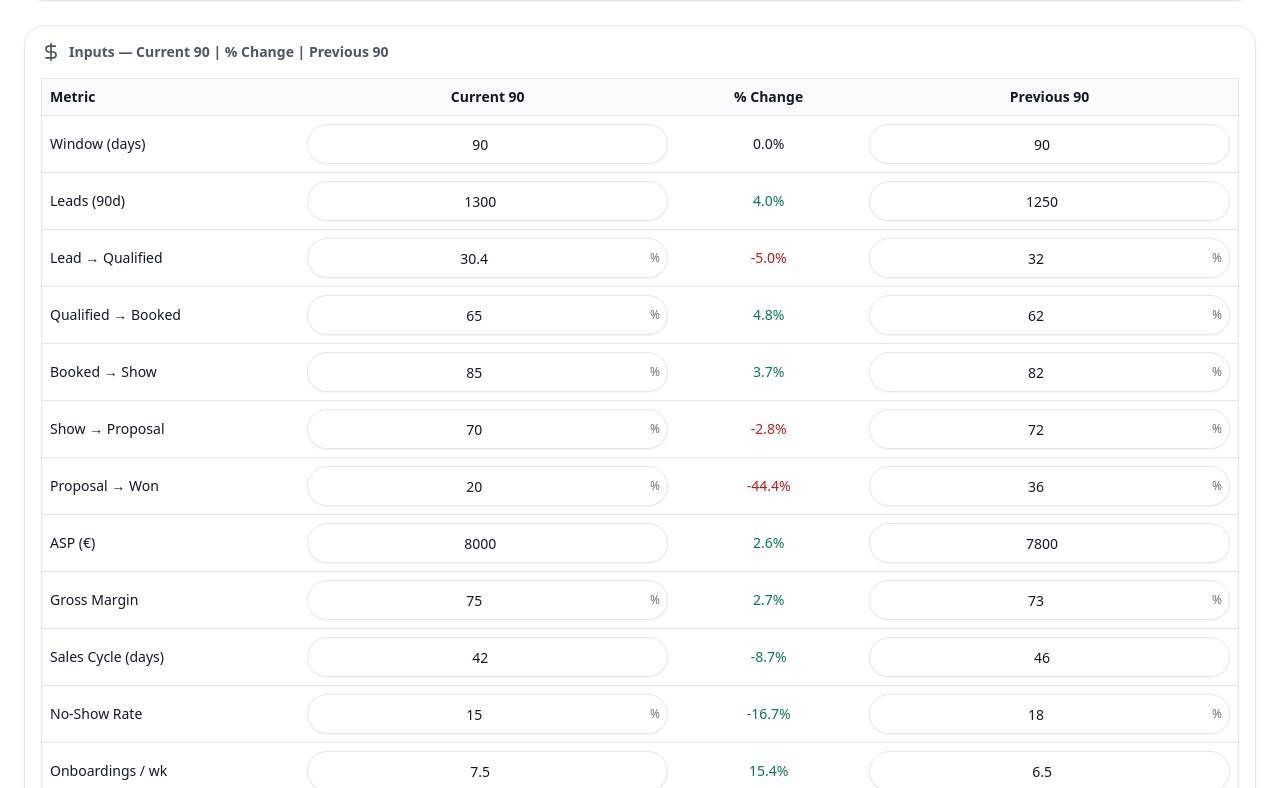
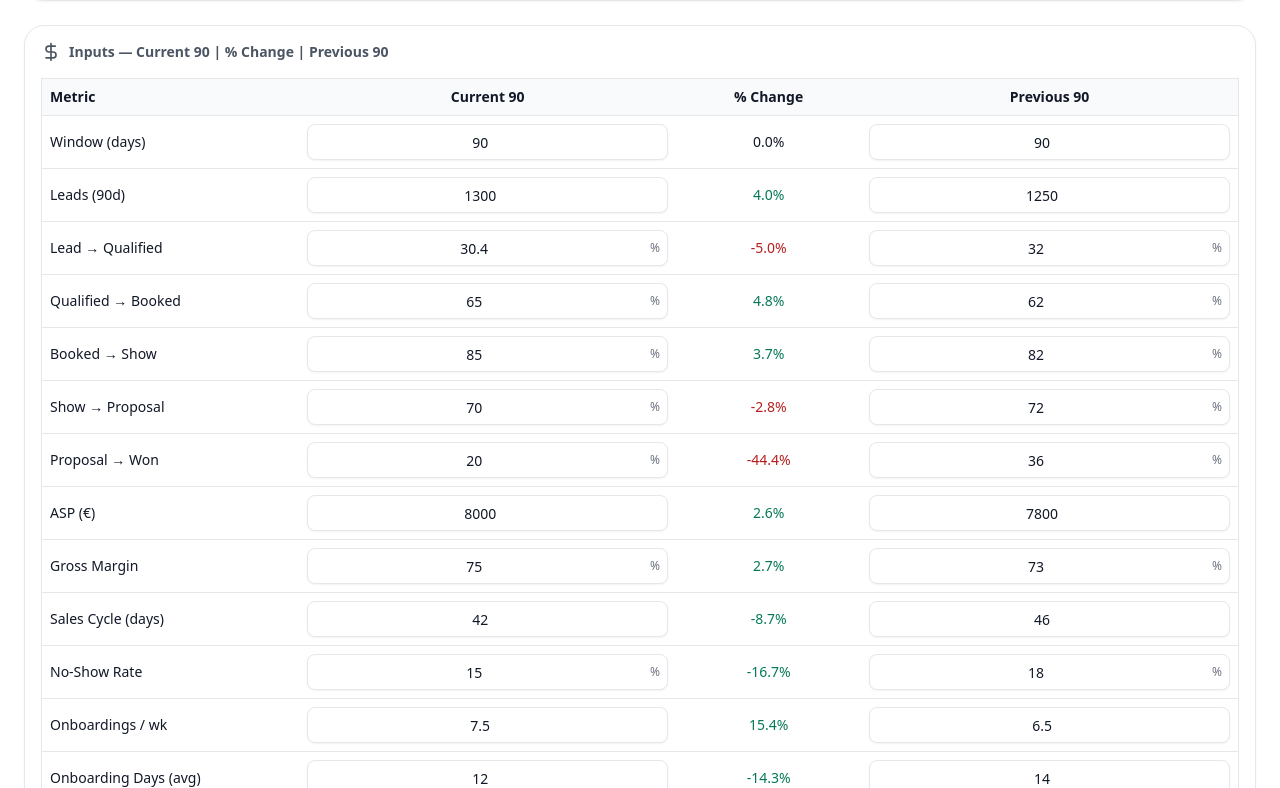
Before and after one commit to powerstephen/Customer-Acquisition, a Next.js app: page / in a window 1280 px wide. Shown: the part 1152-1940 px from the top of the page. Built offline with nearby package versions, Linux system fonts and the light colour scheme.

Commit message:
Update input.tsx

```diff
--- a/components/ui/input.tsx
+++ b/components/ui/input.tsx
@@ -1,18 +1,19 @@
 import * as React from "react";
 import { cn } from "../../lib/utils";
 
-
-export interface InputProps extends React.InputHTMLAttributes<HTMLInputElement> {}
-export const Input = React.forwardRef<HTMLInputElement, InputProps>(({ className, type, ...props }, ref) => (
+export const Input = React.forwardRef<HTMLInputElement, React.InputHTMLAttributes<HTMLInputElement>>(
+  ({ className, type = "text", ...props }, ref) => {
+    return (
       <input
         type={type}
         className={cn(
-"flex h-10 w-full rounded-2xl border border-gray-200 bg-white px-3 py-2 text-sm shadow-sm",
-"focus-visible:outline-none focus-visible:ring-2 focus-visible:ring-indigo-500",
+          "flex h-9 w-full rounded-lg border px-3 py-1.5 text-sm shadow-sm transition-colors focus-visible:outline-none focus-visible:ring-2 focus-visible:ring-gray-900",
           className
         )}
         ref={ref}
         {...props}
       />
-));
+    );
+  }
+);
 Input.displayName = "Input";
```
Lines whose indentation alone changed are shown as unchanged.
